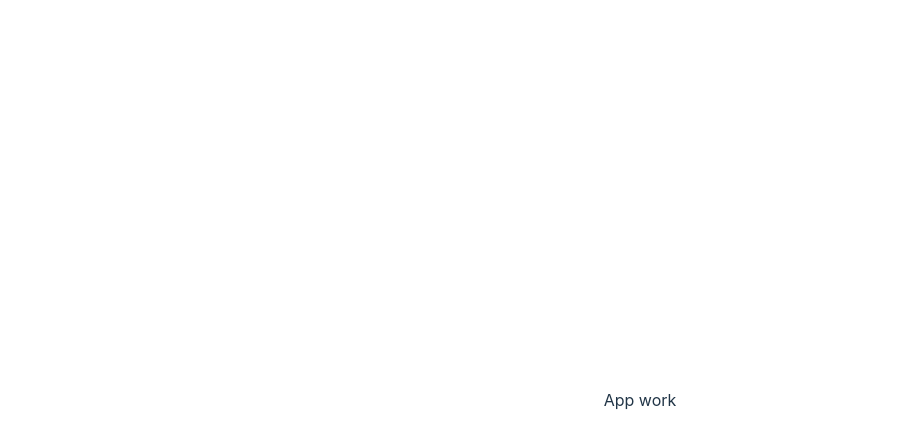
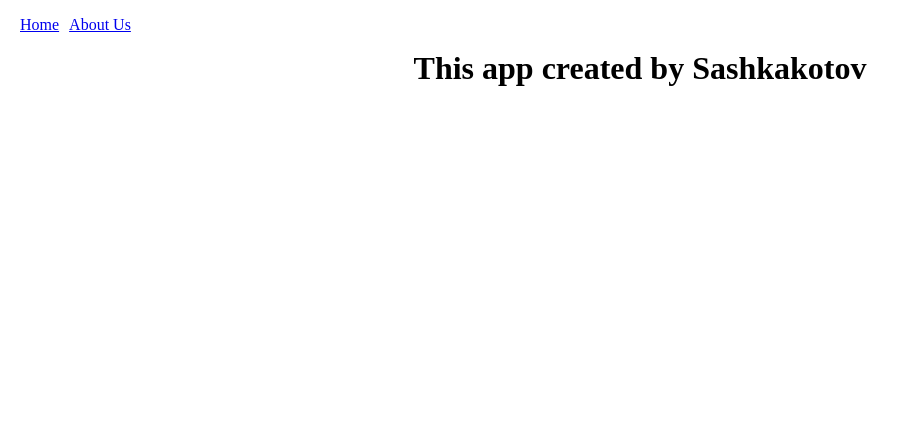
Before and after one commit to Sashkakotov/RSS-React, a React app in the folder vite-project/: page /about in a window 1280 px wide. Shown: the top 448 px of the page, without its empty margins (0-907 px from the left). Built offline with nearby package versions, Linux system fonts and the light colour scheme; the HTML template or start-up script is replaced by a standard one.

Commit message:
feat: router

```diff
--- a/vite-project/package.json
+++ b/vite-project/package.json
@@ -11,7 +11,8 @@
   },
   "dependencies": {
     "react": "^18.2.0",
-    "react-dom": "^18.2.0"
+    "react-dom": "^18.2.0",
+    "react-router-dom": "^6.9.0"
   },
   "devDependencies": {
     "@types/react": "^18.0.27",
--- a/vite-project/src/App.css
+++ /dev/null
@@ -1,6 +0,0 @@
-#root {
-  max-width: 1280px;
-  margin: 0 auto;
-  padding: 2rem;
-  text-align: center;
-}
--- a/vite-project/src/App.tsx
+++ b/vite-project/src/App.tsx
@@ -1,8 +1,25 @@
-import './App.css';
-import React from 'react';
+import './styles/App.css';
+import React, { Component } from 'react';
+import { BrowserRouter, Link, Navigate, Route, Routes } from 'react-router-dom';
+import Navbar from './components/UI/Navbar/Navbar';
+import About from './pages/About';
+import Home from './pages/Home';
+import Error from './pages/Error';
 
-function App() {
-  return <div className="App">App work</div>;
+class App extends Component {
+  render() {
+    return (
+      <BrowserRouter>
+        <Navbar />
+        <Routes>
+          <Route path="/about" element={<About />} />
+          <Route path="/home" element={<Home />} />
+          <Route path="/error" element={<Error />} />
+          <Route path="/*" element={<Navigate to="/error" replace />} />
+        </Routes>
+      </BrowserRouter>
+    );
+  }
 }
 
 export default App;
--- /dev/null
+++ b/vite-project/src/components/UI/Navbar/Navbar.tsx
@@ -0,0 +1,17 @@
+import React, { Component } from 'react';
+
+import { Link } from 'react-router-dom';
+
+class Navbar extends Component {
+  render() {
+    return (
+      <div className="navbar">
+        <div className="navbar-links">
+          <Link to="/home">Home</Link>
+          <Link to="/about">About Us</Link>
+        </div>
+      </div>
+    );
+  }
+}
+export default Navbar;
--- a/vite-project/src/index.css
+++ /dev/null
@@ -1,69 +0,0 @@
-:root {
-  font-family: Inter, system-ui, Avenir, Helvetica, Arial, sans-serif;
-  line-height: 1.5;
-  font-weight: 400;
-
-  color-scheme: light dark;
-  color: rgba(255, 255, 255, 0.87);
-  background-color: #242424;
-
-  font-synthesis: none;
-  text-rendering: optimizeLegibility;
-  -webkit-font-smoothing: antialiased;
-  -moz-osx-font-smoothing: grayscale;
-  -webkit-text-size-adjust: 100%;
-}
-
-a {
-  font-weight: 500;
-  color: #646cff;
-  text-decoration: inherit;
-}
-a:hover {
-  color: #535bf2;
-}
-
-body {
-  margin: 0;
-  display: flex;
-  place-items: center;
-  min-width: 320px;
-  min-height: 100vh;
-}
-
-h1 {
-  font-size: 3.2em;
-  line-height: 1.1;
-}
-
-button {
-  border-radius: 8px;
-  border: 1px solid transparent;
-  padding: 0.6em 1.2em;
-  font-size: 1em;
-  font-weight: 500;
-  font-family: inherit;
-  background-color: #1a1a1a;
-  cursor: pointer;
-  transition: border-color 0.25s;
-}
-button:hover {
-  border-color: #646cff;
-}
-button:focus,
-button:focus-visible {
-  outline: 4px auto -webkit-focus-ring-color;
-}
-
-@media (prefers-color-scheme: light) {
-  :root {
-    color: #213547;
-    background-color: #ffffff;
-  }
-  a:hover {
-    color: #747bff;
-  }
-  button {
-    background-color: #f9f9f9;
-  }
-}
--- a/vite-project/src/main.tsx
+++ b/vite-project/src/main.tsx
@@ -1,6 +1,5 @@
 import React from 'react';
 import ReactDOM from 'react-dom/client';
 import App from './App';
-import './index.css';
 
 ReactDOM.createRoot(document.getElementById('root') as HTMLElement).render(<App />);
--- /dev/null
+++ b/vite-project/src/pages/About.tsx
@@ -0,0 +1,12 @@
+import React, { Component } from 'react';
+
+class About extends Component {
+  render() {
+    return (
+      <div>
+        <h1>This app created by Sashkakotov</h1>
+      </div>
+    );
+  }
+}
+export default About;
--- /dev/null
+++ b/vite-project/src/pages/Error.tsx
@@ -0,0 +1,12 @@
+import React, { Component } from 'react';
+
+class Error extends Component {
+  render() {
+    return (
+      <div>
+        <h1>404 No such error</h1>
+      </div>
+    );
+  }
+}
+export default Error;
--- /dev/null
+++ b/vite-project/src/pages/Home.tsx
@@ -0,0 +1,12 @@
+import React, { Component } from 'react';
+
+class Home extends Component {
+  render() {
+    return (
+      <div>
+        <h1>Home</h1>
+      </div>
+    );
+  }
+}
+export default Home;
--- /dev/null
+++ b/vite-project/src/styles/App.css
@@ -0,0 +1,25 @@
+* {
+  margin: 0;
+  padding: 0;
+  box-sizing: border-box;
+}
+#root {
+  display: flex;
+  flex-direction: column;
+  justify-content: center;
+  align-items: center;
+  width: 1280px;
+  margin: 0 auto;
+}
+
+.navbar {
+  width: 100%;
+  height: 50px;
+  display: flex;
+  align-items: center;
+}
+.navbar-links {
+  display: flex;
+  gap: 10px;
+  padding-left: 20px;
+}
```
Also changed, not shown: vite-project/src/components/AppRouter.tsx (added), 1 other file (tests, documents, lock files or other folders).
